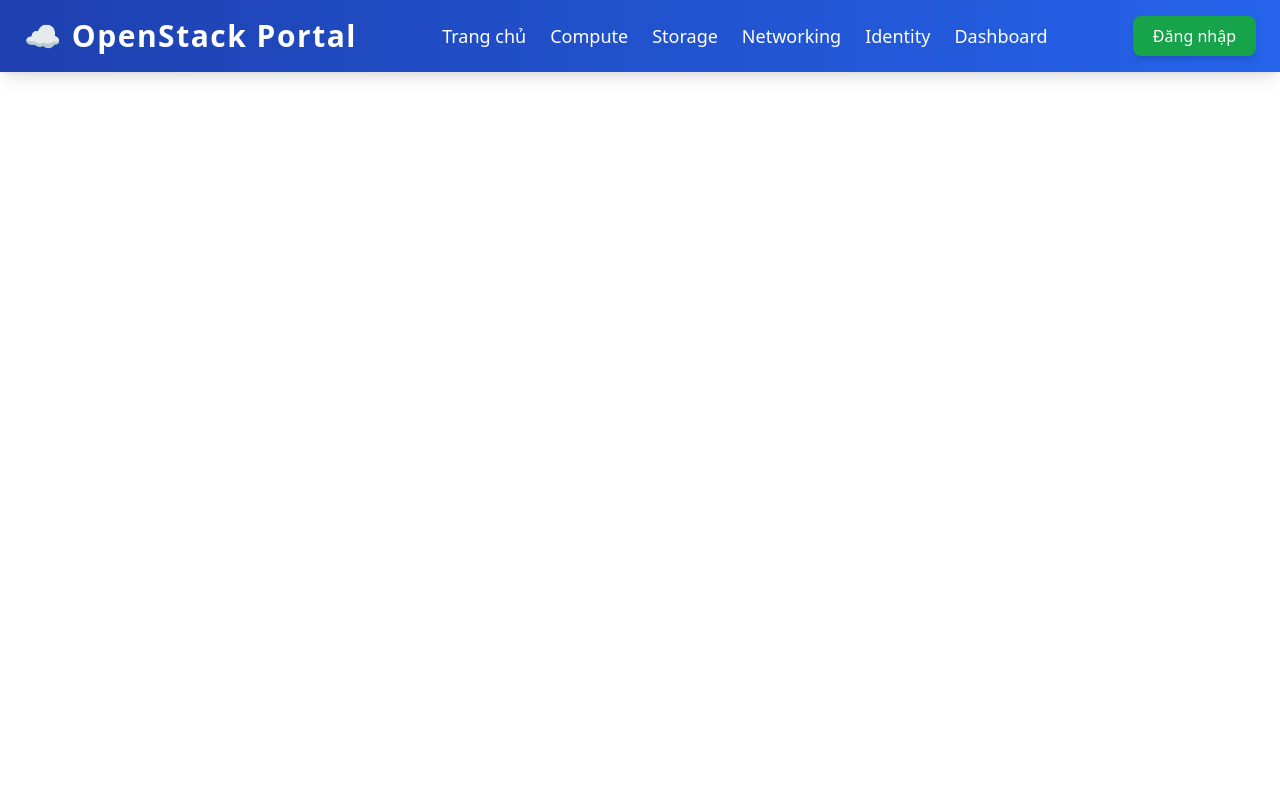
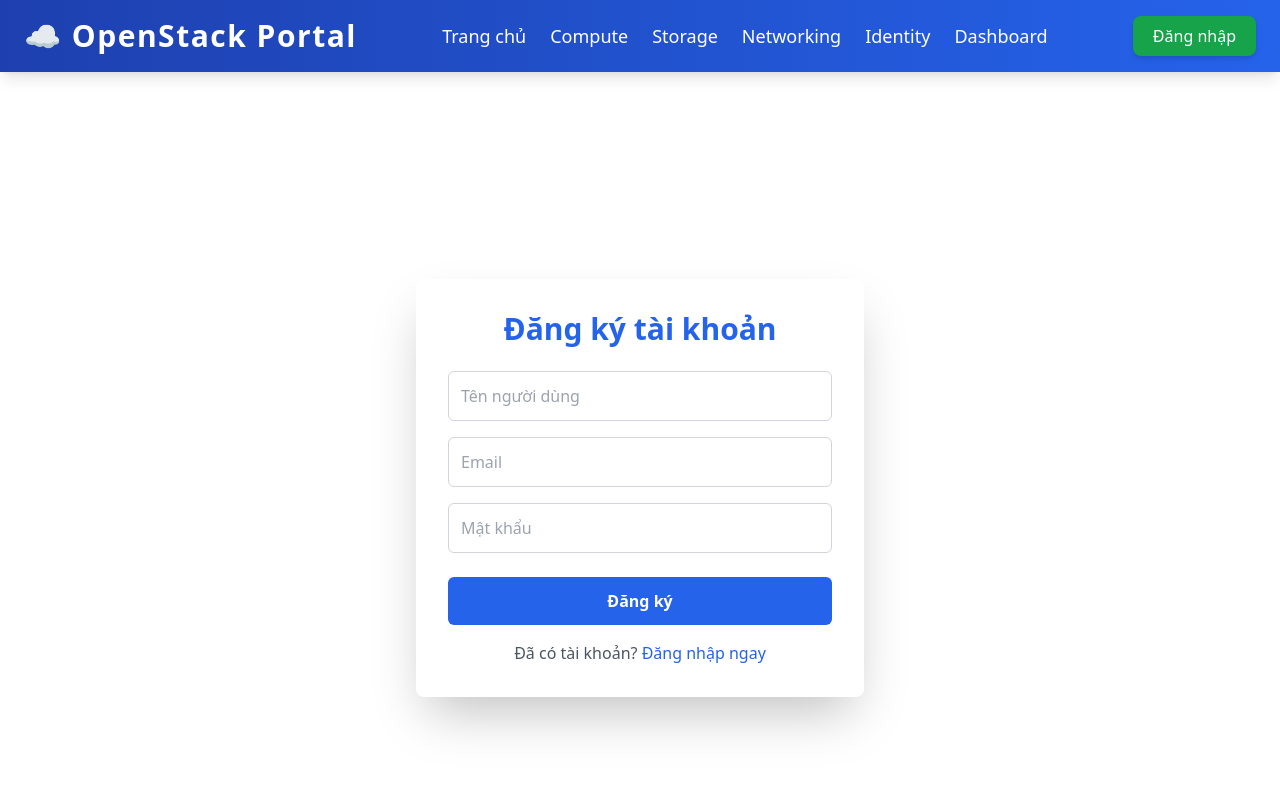
Before and after one commit to ducminhscode/Cloud-Computing, a React (Create React App) app in the folder React/cloud-app/: page /register in a window 1280 px wide. Shown: the top 800 px of the page. Built offline with nearby package versions, Linux system fonts and the light colour scheme.

Commit message:
tudualen

```diff
--- a/React/cloud-app/src/App.js
+++ b/React/cloud-app/src/App.js
@@ -10,6 +10,7 @@ import DashboardPage from "./pages/DashboardPage";
 import LoginPage from "./pages/LoginPage";
 import Header from "./components/layout/Header";
 import Footer from "./components/layout/Footer";
+import RegisterPage from "./pages/RegisterPage";
 
 // Custom route wrapper to protect routes
 const ProtectedRoute = ({ isLoggedIn, children }) => {
@@ -35,6 +36,7 @@ function App() {
 
                     {/* Use ProtectedRoute to handle access control */}
                     <Route path="/" element={<ProtectedRoute isLoggedIn={isLoggedIn}><HomePage /></ProtectedRoute>} />
+                    <Route path="/register" element={<RegisterPage />} />
                     <Route path="/service/compute" element={<ProtectedRoute isLoggedIn={isLoggedIn}><ComputePage /></ProtectedRoute>} />
                     <Route path="/service/networking" element={<ProtectedRoute isLoggedIn={isLoggedIn}><NetworkingPage /></ProtectedRoute>} />
                     <Route path="/service/storage" element={<ProtectedRoute isLoggedIn={isLoggedIn}><StoragePage /></ProtectedRoute>} />
--- a/React/cloud-app/src/configs/Apis.js
+++ b/React/cloud-app/src/configs/Apis.js
@@ -9,6 +9,7 @@ export const endpoints = {
     'neutron': 'neutron/',
     'glance': 'glance/',
     'instances': 'instances/',
+    'register': 'register/',
 }
 
 export default axios.create({
--- a/React/cloud-app/src/pages/LoginPage.jsx
+++ b/React/cloud-app/src/pages/LoginPage.jsx
@@ -61,13 +61,31 @@ export default function LoginPage({ onLogin }) {
 
                     <button
                         type="submit"
-                        className="w-full py-3 bg-blue-600 text-white font-semibold rounded-md hover:bg-blue-700 focus:outline-none focus:ring-2 focus:ring-blue-500 transition duration-200"
+                        className="w-full py-3 bg-blue-600 text-white font-semibold rounded-md hover:bg-blue-700 focus:outline-none focus:ring-2 focus:ring-blue-500 transition duration-200 mb-4"
                     >
                         Đăng nhập
+                    </button>
+
+                    <button
+                        type="button"
+                        onClick={() => navigate("/register")}
+                        className="w-full py-3 bg-green-600 text-white font-semibold rounded-md hover:bg-green-700 focus:outline-none focus:ring-2 focus:ring-green-500 transition duration-200"
+                    >
+                        Đăng ký tài khoản mới
                     </button>
                 </form>
 
                 {error && <p className="mt-4 text-red-500 text-center font-semibold">{error}</p>}
+
+                <p className="mt-4 text-center text-gray-600">
+                    Chưa có tài khoản?{" "}
+                    <span
+                        className="text-blue-600 cursor-pointer hover:underline"
+                        onClick={() => navigate("/register")}
+                    >
+                        Đăng ký ngay
+                    </span>
+                </p>
             </div>
         </div>
     );
--- a/React/cloud-app/src/pages/RegisterPage.jsx
+++ b/React/cloud-app/src/pages/RegisterPage.jsx
@@ -1,33 +1,104 @@
 import { useState } from "react";
-import axios from "axios";
+import { useNavigate } from "react-router-dom";
+import Apis, { endpoints } from "../configs/Apis";
 
-export default function Register() {
+export default function RegisterPage() {
     const [username, setUsername] = useState("");
     const [password, setPassword] = useState("");
     const [email, setEmail] = useState("");
     const [error, setError] = useState("");
+    const [success, setSuccess] = useState("");
+
+    const navigate = useNavigate();
 
     const handleRegister = async (e) => {
         e.preventDefault();
+        setError("");
+        setSuccess("");
+
         try {
-      await axios.post("http://localhost:8000/api/register/", {
+            await Apis.post(endpoints["register"], {
                 username,
                 password,
-        email,
+                email
             });
-      alert("Tạo tài khoản thành công!");
+
+            setSuccess("Đăng ký thành công! Bạn có thể đăng nhập ngay bây giờ.");
+
+            // Xóa form sau khi đăng ký thành công
+            setUsername("");
+            setPassword("");
+            setEmail("");
+
+            // Tự động chuyển đến trang login sau 2 giây
+            setTimeout(() => {
+                navigate("/login");
+            }, 2000);
         } catch (err) {
-      setError("Lỗi tạo tài khoản");
+            setError(err.response?.data?.error || "Lỗi đăng ký");
         }
     };
 
     return (
+        <div className="flex justify-center items-center min-h-screen bg-white from-blue-500 via-indigo-500 to-purple-600">
+            <div className="w-full max-w-md bg-white p-8 rounded-lg shadow-2xl transform transition duration-300 hover:scale-105">
+                <h2 className="text-3xl font-extrabold text-center mb-6 text-blue-600">Đăng ký tài khoản</h2>
+
                 <form onSubmit={handleRegister}>
-      <input placeholder="Username" onChange={(e) => setUsername(e.target.value)} />
-      <input placeholder="Email" onChange={(e) => setEmail(e.target.value)} />
-      <input placeholder="Password" type="password" onChange={(e) => setPassword(e.target.value)} />
-      <button type="submit">Đăng ký</button>
-      {error && <p>{error}</p>}
+                    <div className="mb-4">
+                        <input
+                            type="text"
+                            placeholder="Tên người dùng"
+                            value={username}
+                            onChange={(e) => setUsername(e.target.value)}
+                            className="w-full p-3 border border-gray-300 rounded-md focus:outline-none focus:ring-2 focus:ring-blue-500 transition duration-200"
+                            required
+                        />
+                    </div>
+
+                    <div className="mb-4">
+                        <input
+                            type="email"
+                            placeholder="Email"
+                            value={email}
+                            onChange={(e) => setEmail(e.target.value)}
+                            className="w-full p-3 border border-gray-300 rounded-md focus:outline-none focus:ring-2 focus:ring-blue-500 transition duration-200"
+                            required
+                        />
+                    </div>
+
+                    <div className="mb-6">
+                        <input
+                            type="password"
+                            placeholder="Mật khẩu"
+                            value={password}
+                            onChange={(e) => setPassword(e.target.value)}
+                            className="w-full p-3 border border-gray-300 rounded-md focus:outline-none focus:ring-2 focus:ring-blue-500 transition duration-200"
+                            required
+                        />
+                    </div>
+
+                    <button
+                        type="submit"
+                        className="w-full py-3 bg-blue-600 text-white font-semibold rounded-md hover:bg-blue-700 focus:outline-none focus:ring-2 focus:ring-blue-500 transition duration-200"
+                    >
+                        Đăng ký
+                    </button>
                 </form>
+
+                {error && <p className="mt-4 text-red-500 text-center font-semibold">{error}</p>}
+                {success && <p className="mt-4 text-green-500 text-center font-semibold">{success}</p>}
+
+                <p className="mt-4 text-center text-gray-600">
+                    Đã có tài khoản?{" "}
+                    <span
+                        className="text-blue-600 cursor-pointer hover:underline"
+                        onClick={() => navigate("/login")}
+                    >
+                        Đăng nhập ngay
+                    </span>
+                </p>
+            </div>
+        </div>
     );
 }
```
Lines whose indentation alone changed are shown as unchanged.
